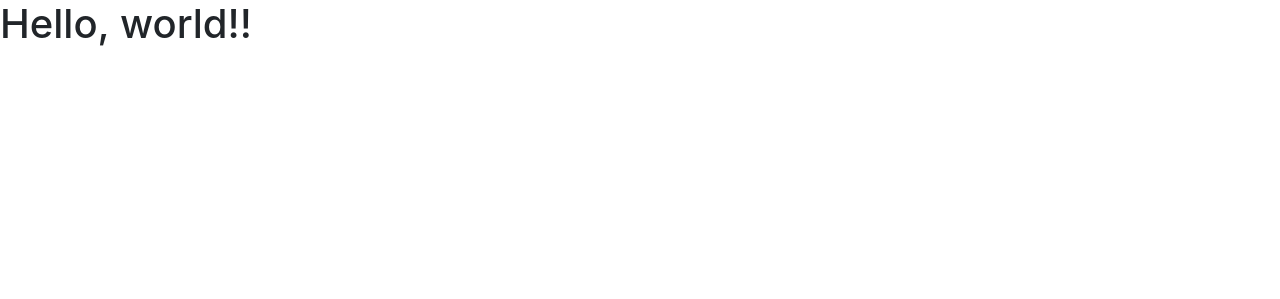
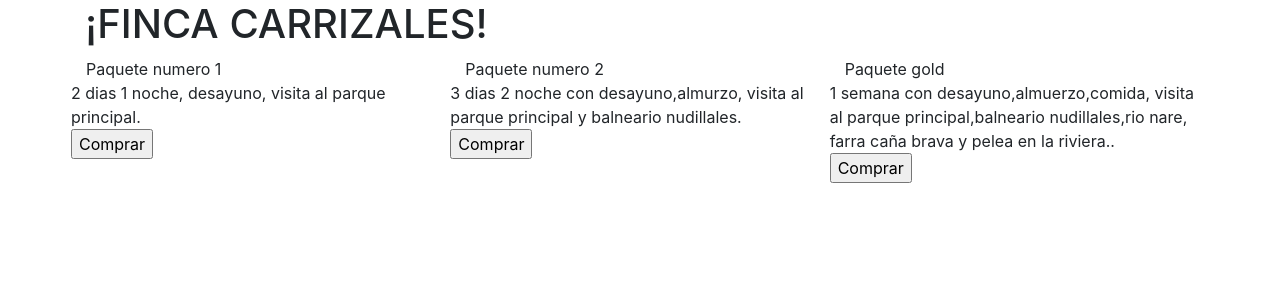
Before and after one commit to DevWel/BoostsTrapWel, a website: page index.html in a window 1280 px wide. Drawn offline with nearby package versions, Linux system fonts and the light colour scheme.

Commit message:
listados de productos

```diff
--- a/index.html
+++ b/index.html
@@ -8,10 +8,45 @@
     <!-- Bootstrap CSS -->
     <link rel="stylesheet" href="node_modules/bootstrap/dist/css/bootstrap.min.css " >
 
-    <title>Hello, world!</title>
+    <title>Descripcion de productos</title>
   </head>
   <body>
-    <h1>Hello, world!!</h1>
+<div class="container">
+   <h1>¡FINCA CARRIZALES!</h1>
+</div>
+<!--Productos-->
+<div class="container" >
+<div class="row" style="height: 240px; border:1px solid #0000 ;background: #ffffff">
+  <div class="col"> Paquete numero 1
+    <div class="row">
+      2 dias 1 noche, desayuno, visita al parque principal.
+    </div>
+  <div class="row">
+    <input type="submit" value="Comprar">
+  </div>
+  </div>
+    <!--segundo submit -->
+    <div class="col"> Paquete numero 2
+      <div class="row" >
+        3 dias 2 noche con desayuno,almurzo, visita al parque principal y balneario nudillales.
+      </div>
+    <div class="row">
+      <input type="submit" value="Comprar">
+    </div>
+    </div>
+<!--Tercer submit-->
+<div class="col"> Paquete gold
+  <div class="row" >
+    1 semana con desayuno,almuerzo,comida, visita al parque principal,balneario nudillales,rio nare, farra caña brava y pelea en la riviera..
+  </div>
+<div class="row">
+  <input type="submit" value="Comprar">
+</div>
+</div>
+  </div>
+</div>
+
+
 
     <!-- Optional JavaScript -->
     <!-- jQuery first, then Popper.js, then Bootstrap JS -->
```
